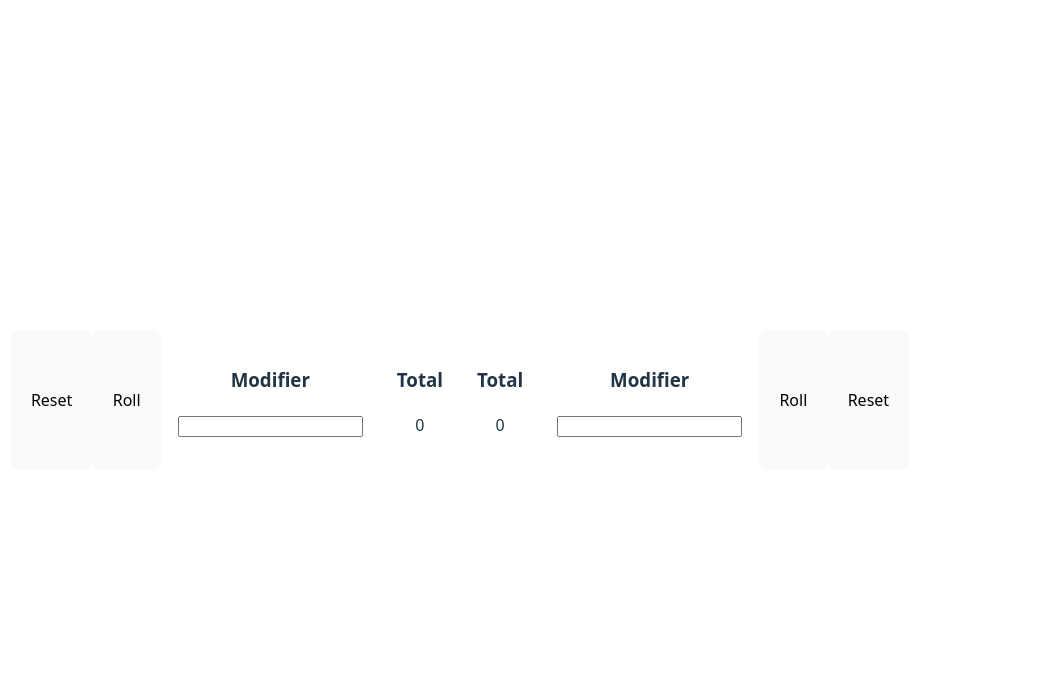
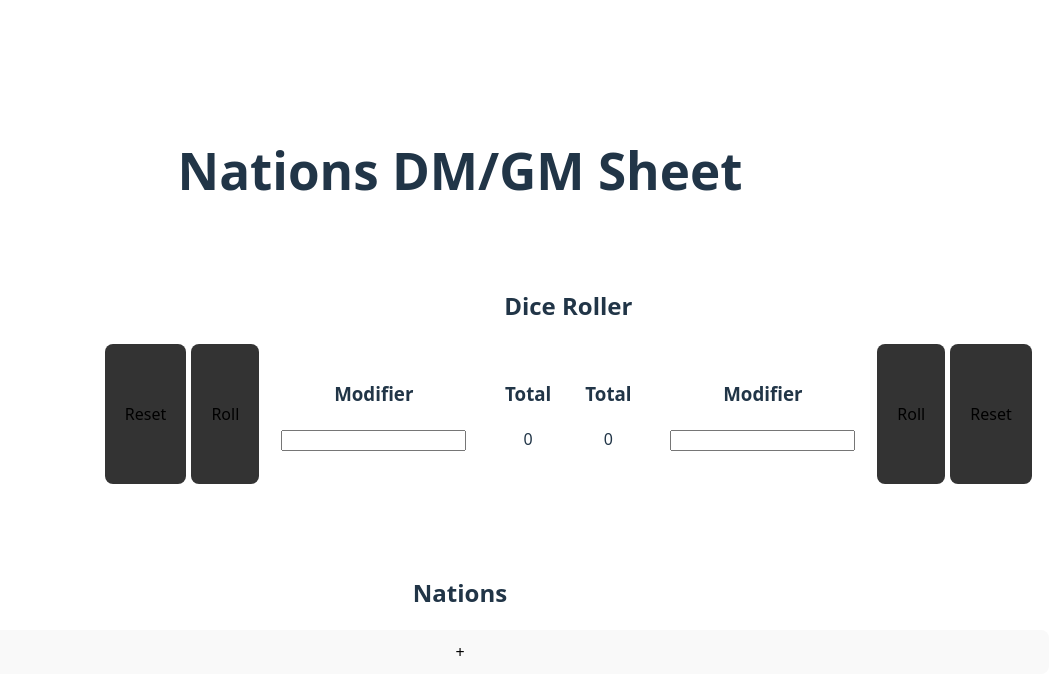
Before and after one commit to AlexanderChernyshev/nations_dm_sheet, a React (Vite) app: page / in a window 1280 px wide. Shown: the top 694 px of the page, without its empty margins (180-1243 px from the left). Built offline with nearby package versions, Linux system fonts and the light colour scheme.

Commit message:
dice roller styling and page styling setup

```diff
--- a/src/App.css
+++ b/src/App.css
@@ -3,6 +3,21 @@
   margin: 0 auto;
   padding: 2rem;
   text-align: center;
+}
+
+.top-tools .dice-roller {
+  grid-column-start: 10;
+  grid-column-end: 11;
+  grid-row-start: 1;
+  grid-row-end: 2
+}
+
+.dice-roller {
+  display: flex;
+  flex-direction: column;
+  border: solid white 0.1rem;
+  padding: 1rem;
+  border-radius: 1rem
 }
 
 .dice-interface {
@@ -23,8 +38,31 @@
 .roll-interface {
   display: flex;
   flex-direction: row;
+  gap: 0.3rem;
+}
+
+.roll-interface button {
+  background-color: #333333;
 }
 
 .roll-interface.reverse {
   flex-direction: row-reverse;
 }
+
+.nations-sheet {
+  display: flex;
+  flex-direction: column;
+  border: solid white 0.2rem;
+  padding: 1rem;
+  border-radius: 1rem;
+  margin-top: 1rem;
+}
+
+.top-tools {
+  display: grid;
+  grid-template-columns: repeat(10, 1fr);
+  grid-template-rows: repeat(10 1fr);
+  border: solid white 0.2rem;
+  padding: 1rem;
+  border-radius: 1rem;
+}
--- a/src/App.tsx
+++ b/src/App.tsx
@@ -4,7 +4,15 @@ import DiceRoller from "./DiceRoller";
 function App() {
   return (
     <>
-      <DiceRoller />
+      <h1>Nations DM/GM Sheet</h1>
+      <section className="top-tools">
+        <DiceRoller />
+      </section>
+
+      <section className="nations-sheet">
+        <h2>Nations</h2>
+        <button>+</button>
+      </section>
     </>
   );
 }
--- a/src/DiceRoller.tsx
+++ b/src/DiceRoller.tsx
@@ -3,9 +3,12 @@ import RollInterface from "./RollInterface.tsx";
 function DiceRoller() {
   return (
     <>
-      <section className="dice-interface">
-        <RollInterface />
-        <RollInterface reverse />
+      <section className="dice-roller">
+        <h2>Dice Roller</h2>
+        <section className="dice-interface">
+          <RollInterface />
+          <RollInterface reverse />
+        </section>
       </section>
     </>
   );
```
